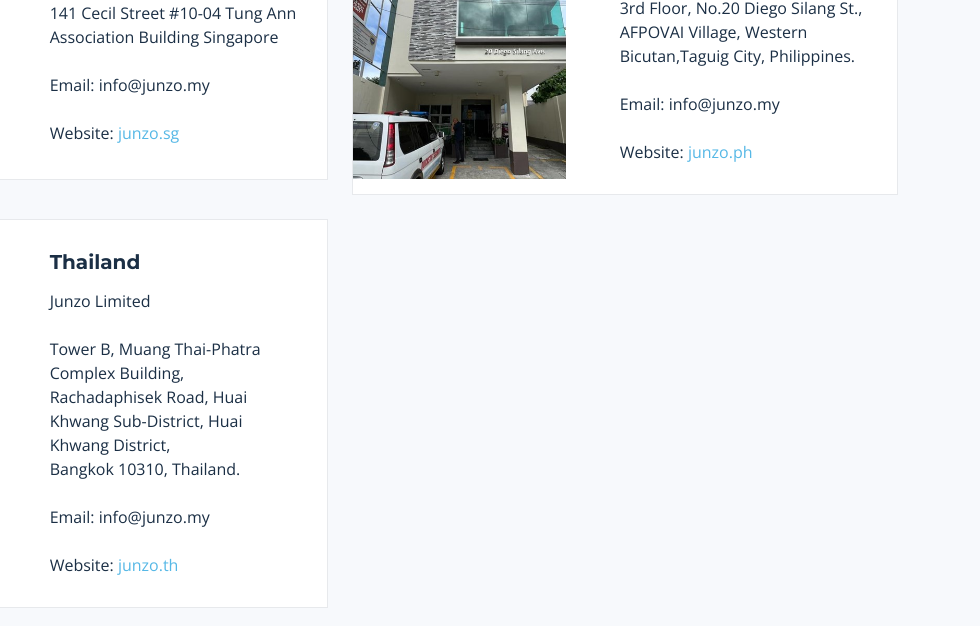
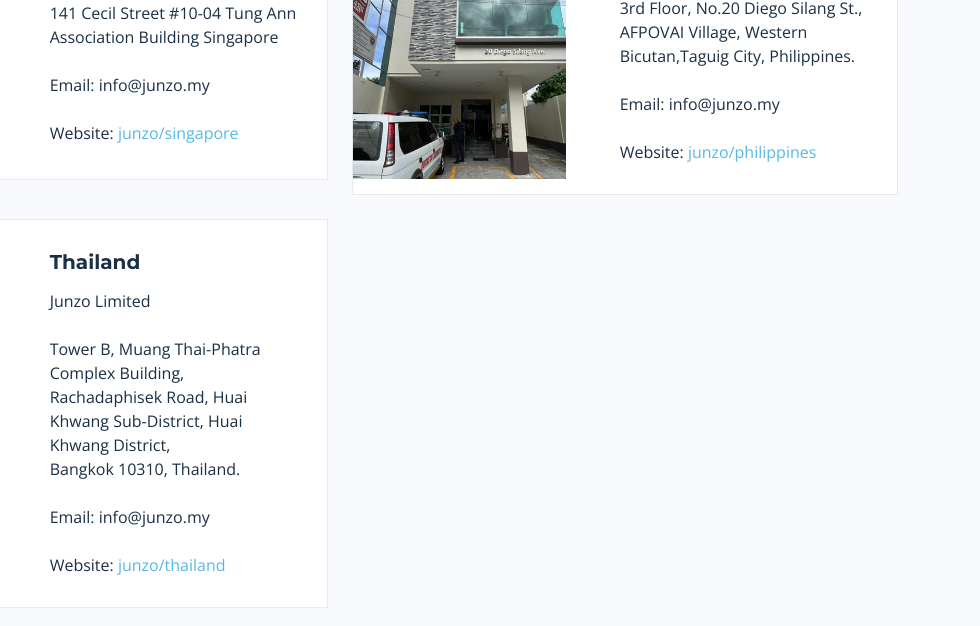
Before and after one commit to Karma0151235/junzo.my, a plain HTML site: page location.html in a window 1280 px wide. Shown: the part 900-1526 px from the top of the page, 300-1280 px from the left. Drawn offline with nearby package versions, Linux system fonts and the light colour scheme; no server answers.

Commit message:
Update location.html
removed domain extensions, added more feasible solution

```diff
--- a/location.html
+++ b/location.html
@@ -108,7 +108,7 @@
                     <h4 class="card-title">Singapore</h4>
                     <p>Junzo PTE LTD<br><br>141 Cecil Street #10-04 Tung Ann Association Building Singapore
                     <br><br>Email: info@junzo.my<br><br>
-                    Website: <a href="wip.html">junzo.sg</a>
+                    Website: <a href="wip.html">junzo/singapore</a>
                   </p>
                   </div>
                 </div>
@@ -127,7 +127,7 @@
                     <h4 class="card-title">Philippines</h4>
                     <p>Junzo PH Consultancy Corp<br><br>3rd Floor, No.20 Diego Silang St., AFPOVAI Village, Western Bicutan,Taguig City, Philippines.
                     <br><br>Email: info@junzo.my<br><br>
-                    Website: <a href="wip.html">junzo.ph</a>
+                    Website: <a href="wip.html">junzo/philippines</a>
                   </p>
                   </div>
                 </div>
@@ -146,7 +146,7 @@
                     <h4 class="card-title">Thailand</h4>
                     <p>Junzo Limited<br><br>Tower B, Muang Thai-Phatra Complex Building, Rachadaphisek Road, Huai Khwang Sub-District, Huai Khwang District, Bangkok 10310, Thailand.
                       <br><br>Email: info@junzo.my<br><br>
-                      Website: <a href="wip.html">junzo.th</a>
+                      Website: <a href="wip.html">junzo/thailand</a>
                     </p>
                   </div>
                 </div>
```
